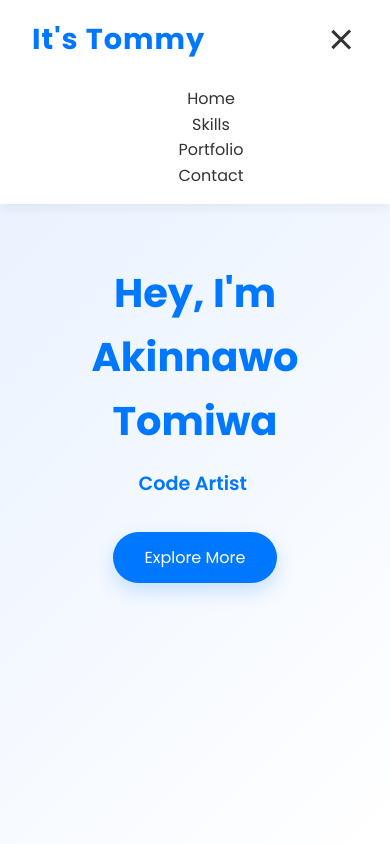
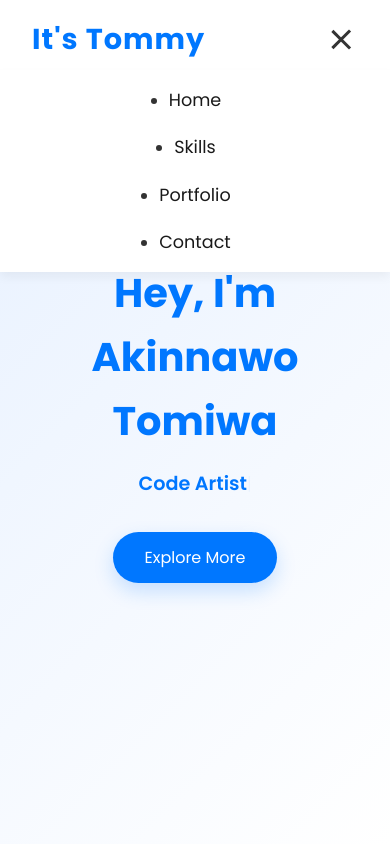
Before and after one commit to SMARTIAN-X/mee, a plain HTML site: page index.html in a window 390 px wide. Both pictures are taken after a click on the element 340 px from the left and 39 px from the top of the page. Shown: the top 844 px of the page. Drawn offline with nearby package versions, Linux system fonts and the light colour scheme.

Commit message:
Update style.css

```diff
--- a/style.css
+++ b/style.css
@@ -41,25 +41,45 @@ nav {
 }
 
 .nav-links {
-  display: flex;
-  list-style: none;
-}
-
-.nav-links li {
-  margin-left: 2rem;
+  display: none;
+  flex-direction: column;
+  align-items: center; /* center horizontally */
+  text-align: center;
+  position: absolute;
+  top: 70px;
+  left: 0;
+  width: 100%;
+  background: #fff;
+  padding: 1.5rem 1rem;
+  gap: 1.2rem; /* spacing between items */
+  z-index: 999;
 }
 
 .nav-links a {
-  color: #333;
+  font-size: 1.1rem;
   text-decoration: none;
+  color: #1a1a1a;
   font-weight: 500;
   transition: color 0.3s;
 }
 
 .nav-links a:hover {
-  color: #0077ff;
+  color: #00adb5;
 }
+@media (max-width: 768px) {
+  .burger {
+    display: block;
+  }
 
+  .nav-links.active {
+    display: flex;
+  }
+
+  .nav-links {
+    flex-direction: column;
+    align-items: center;
+  }
+}
 /* Burger Menu */
 .burger {
   display: none;
```
